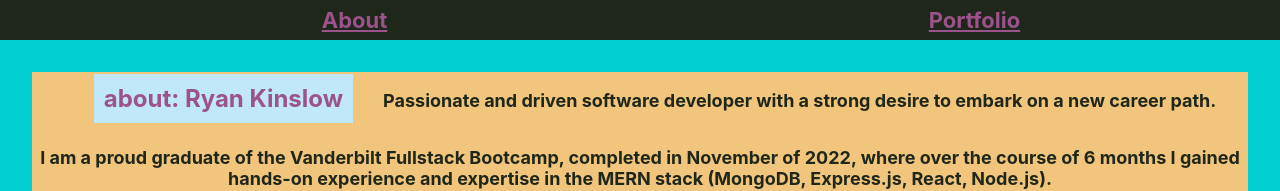
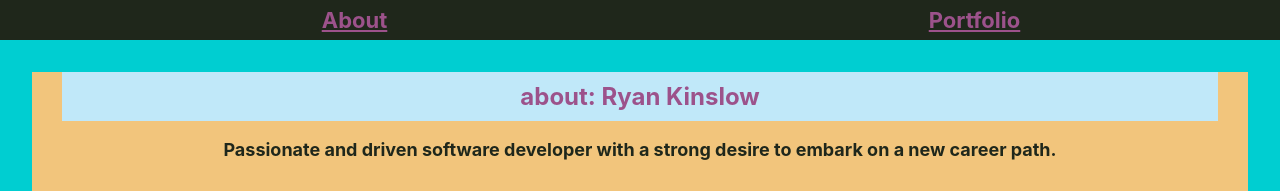
Before and after one commit to Apom311/my-portfolio, a React (Create React App) app: page / in a window 1280 px wide. Shown: the top 191 px of the page. Built offline with nearby package versions, Linux system fonts and the light colour scheme.

Commit message:
missing style in h1

```diff
--- a/src/index.css
+++ b/src/index.css
@@ -46,7 +46,7 @@ h1 {
   color: var(--berry);
   font-weight: bolder;
   background-color: var(--pale);
-  display: inline-block;
+  display: flow-root;
 }
 
 .header {
```
